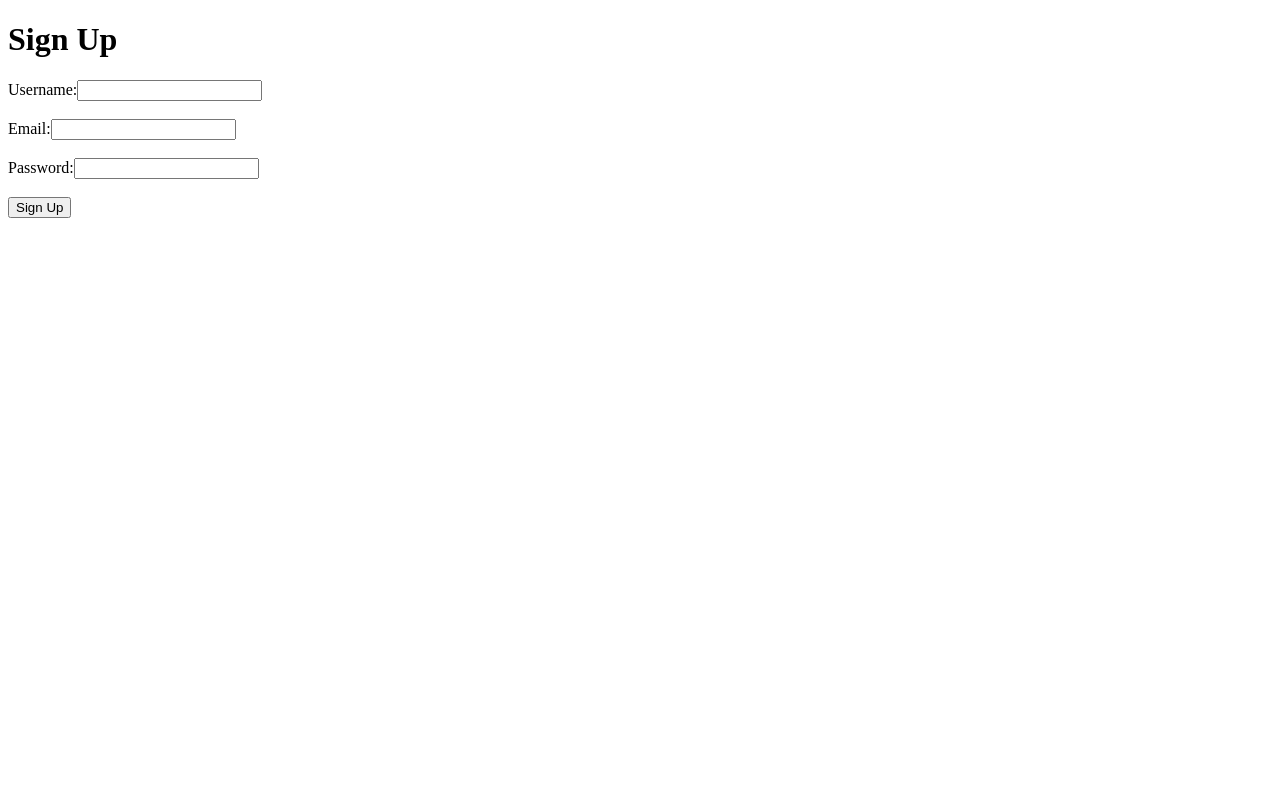
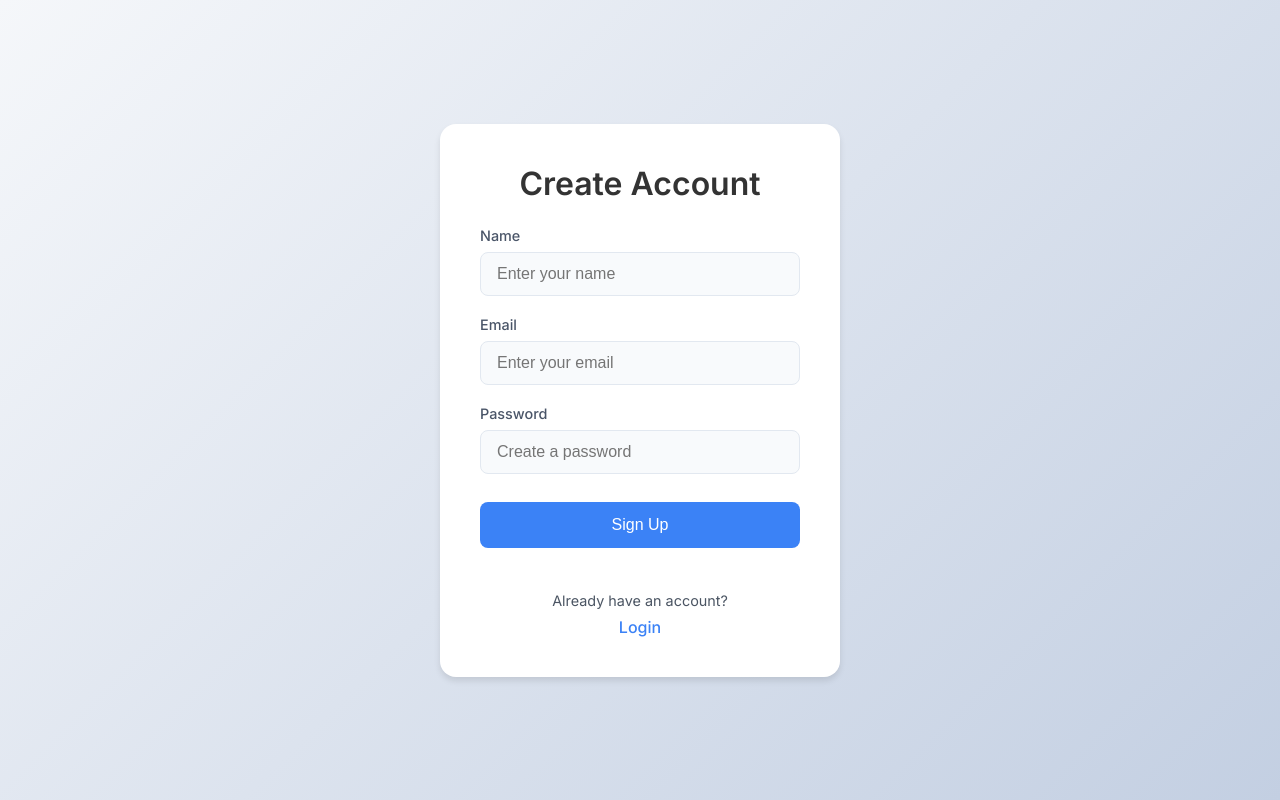
Before and after one commit to reecyp/affirmation-frontend, a React (Vite) app: page /sign-up in a window 1280 px wide. Built offline with nearby package versions, Linux system fonts and the light colour scheme.

Commit message:
changing the style of the create user site along with a stlye change in the index file

```diff
--- a/src/index.css
+++ b/src/index.css
@@ -0,0 +1,21 @@
+/* Global reset to remove default browser margins and padding */
+* {
+  margin: 0;
+  padding: 0;
+  box-sizing: border-box;
+}
+
+body {
+  margin: 0;
+  padding: 0;
+  font-family: -apple-system, BlinkMacSystemFont, 'Segoe UI', 'Roboto', 'Oxygen',
+    'Ubuntu', 'Cantarell', 'Fira Sans', 'Droid Sans', 'Helvetica Neue',
+    sans-serif;
+  -webkit-font-smoothing: antialiased;
+  -moz-osx-font-smoothing: grayscale;
+}
+
+html {
+  margin: 0;
+  padding: 0;
+}
--- a/src/mainRoutes/SignUpPage.jsx
+++ b/src/mainRoutes/SignUpPage.jsx
@@ -1,9 +1,9 @@
 import { useState } from "react";
-import { useNavigate } from "react-router-dom";
+import { Link, useNavigate } from "react-router-dom";
+import "../styles/LoginPage.css";
 
 export default function SignUpPage() {
   const API_URL = "https://affirmation-backend-91g3.onrender.com";
-
   const [name, setName] = useState("");
   const [email, setEmail] = useState("");
   const [password, setPassword] = useState("");
@@ -12,6 +12,7 @@ export default function SignUpPage() {
 
   const handleSubmit = async (e) => {
     e.preventDefault();
+    setIsError(false);
     console.log("Username:", name);
     console.log("Email:", email);
     console.log("Password:", password);
@@ -36,52 +37,74 @@ export default function SignUpPage() {
       sessionStorage.setItem("user", JSON.stringify(data.data));
       navigate("/user-home");
     } catch (error) {
+      setIsError(true);
       console.error("Fetch error:", error);
     }
   };
 
   return (
-    <div>
-      <h1>Sign Up</h1>
-
-      <div>
-        <label htmlFor="username">Username:</label>
+    <div className="login-container">
+      <div className="login-card">
+        <h1>Create Account</h1>
+        <form onSubmit={handleSubmit} className="login-form">
+          <div className="form-group">
+            <label htmlFor="username">Name</label>
             <input
               type="text"
               id="username"
               value={name}
               onChange={(e) => setName(e.target.value)}
+              placeholder="Enter your name"
+              required
+              className="form-input"
             />
-        <br />
-        <br />
+          </div>
 
-        <label htmlFor="email">Email:</label>
+          <div className="form-group">
+            <label htmlFor="email">Email</label>
             <input
               type="email"
               id="email"
               value={email}
               onChange={(e) => setEmail(e.target.value)}
+              placeholder="Enter your email"
+              required
+              className="form-input"
             />
-        <br />
-        <br />
+          </div>
 
-        <label htmlFor="password">Password:</label>
+          <div className="form-group">
+            <label htmlFor="password">Password</label>
             <input
               type="password"
               id="password"
               value={password}
               onChange={(e) => setPassword(e.target.value)}
+              placeholder="Create a password"
+              required
+              className="form-input"
             />
+          </div>
+
           {isError && (
+            <div className="error-message">
               <p>
-            Please make sure your email is the correct format and the account
-            hasn't been created.
+                Please make sure your email is correct and hasn't been used before.
               </p>
+            </div>
           )}
-        <br />
-        <br />
 
-        <button onClick={handleSubmit}>Sign Up</button>
+          <button type="submit" className="login-button">
+            Sign Up
+          </button>
+
+          <div className="signup-prompt">
+            <p>Already have an account?</p>
+            <Link to="/login" className="signup-link">
+              Login
+            </Link>
+          </div>
+        </form>
       </div>
     </div>
   );
--- a/src/mainRoutes/UserHome.jsx
+++ b/src/mainRoutes/UserHome.jsx
@@ -116,7 +116,7 @@ export default function UserHome() {
 
   async function onButtonPress(num) {
     try {
-      if (affirmationCount[num] >= 25) return;
+      if (affirmationCount[num] >= 20) return;
 
       setAffirmationCount((prev) => ({
         ...prev,
@@ -224,7 +224,7 @@ export default function UserHome() {
         <>
           <div className="affirmations-grid">
             {[1, 2, 3].map((num) => {
-              const opacity = Math.min(affirmationCount[num] * 0.04, 1);
+              const opacity = Math.min(affirmationCount[num] * 0.05, 1);
               return (
                 <button
                   key={num}
@@ -234,10 +234,10 @@ export default function UserHome() {
                     opacity: 0.2 + opacity * 0.8,
                     backgroundColor: "#3b82f6",
                   }}
-                  disabled={affirmationCount[num] >= 25}
+                  disabled={affirmationCount[num] >= 20}
                 >
                   <span className="count-badge">
-                    {affirmationCount[num]}/25
+                    {affirmationCount[num]}/20
                   </span>
                   {selectedAffirmations[num - 1]?.affirmation}
                 </button>
```
Lines whose indentation alone changed are shown as unchanged.
